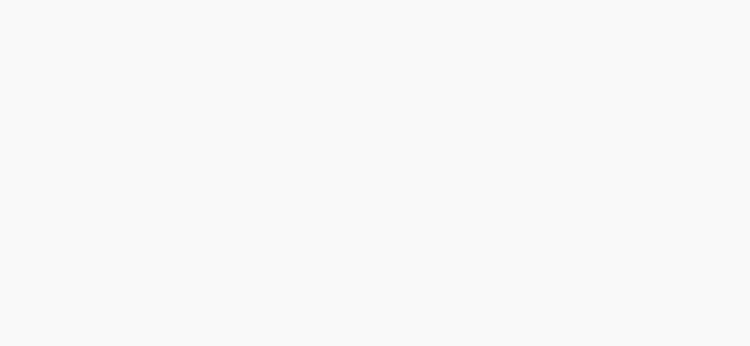
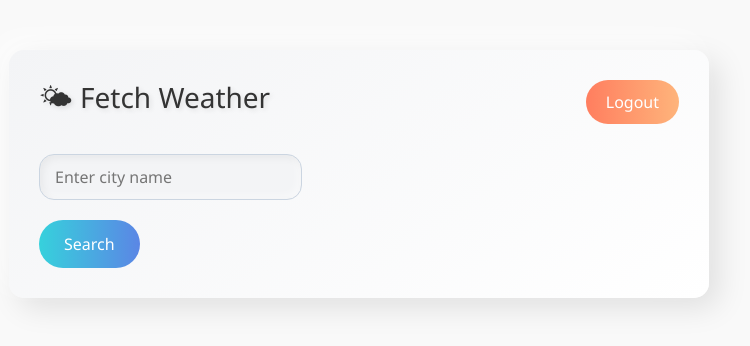
Before and after one commit to Aditya0o7/FSD, a React (Vite) app in the folder Day13/user-login-app/: page /weather in a window 1280 px wide. Before the commit this address had no page. Shown: the top 346 px of the page, without its empty margins (281-1031 px from the left). Built offline with nearby package versions, Linux system fonts and the light colour scheme.

Commit message:
Weather fetch

```diff
--- a/Day13/user-login-app/src/App.jsx
+++ b/Day13/user-login-app/src/App.jsx
@@ -4,14 +4,15 @@
 import Login from "./Components/Login";
 import Register from "./Components/Register";
 import Dashboard from "./Components/Dashboard";
-import Notification from "./Components/Notification";
+import Weather from "./Components/Weather";
 import "./style.css";
 
 const App = () => {
   const [data, setData] = useState();
+
+
   return (
     <div>
-
       <BrowserRouter>
         <Routes>
           <Route path="/" element={<MainLayout />}>
@@ -19,7 +20,7 @@
             <Route path="register" element={<Register regData={setData} />} />
           </Route>
           <Route path="dashboard" element={<Dashboard regDash={data} />} />
-
+          <Route path="weather" element={<Weather />} />
         </Routes>
       </BrowserRouter>
     </div>
--- a/Day13/user-login-app/src/Components/Dashboard.jsx
+++ b/Day13/user-login-app/src/Components/Dashboard.jsx
@@ -1,4 +1,4 @@
-import React, { useState } from "react";
+import React, { useState, useEffect } from "react";
 import "bootstrap/dist/css/bootstrap.min.css";
 import "./dashboardStyle.css";
 import Notification from "./Notification";
@@ -7,6 +7,12 @@
 const DashBoard = ({ regDash }) => {
   const navigate = useNavigate();
   const [notification, setNotification] = useState(null);
+  const [fadeInClass, setFadeInClass] = useState("");
+
+  useEffect(() => {
+    setFadeInClass("fade-in");
+  }, []);
+
   const handleLogout = () => {
     setNotification({ message: "Logged out successfully!", type: "info" });
     setTimeout(() => {
@@ -14,8 +20,13 @@
       navigate("/");
     }, 1000);
   };
+
+  const fetchWeather = () => {
+    navigate("/weather");
+  };
+
   return (
-    <div className="dashboard-container">
+    <div className={`dashboard-container ${fadeInClass}`}>
       <div className="dashboard-header">
         <h1>🚀 User Dashboard</h1>
         <button className="logout-btn" onClick={handleLogout}>Logout</button>
@@ -31,7 +42,7 @@
         </div>
         <div className="action-section">
           <p className="fetch-message">Click the button below to fetch weather updates:</p>
-          <button className="fetch-btn">Fetch Weather</button>
+          <button className="fetch-btn" onClick={fetchWeather}>Fetch Weather</button>
         </div>
       </div>
       {notification && (
--- /dev/null
+++ b/Day13/user-login-app/src/Components/Weather.jsx
@@ -0,0 +1,96 @@
+import React, { useState, useEffect } from "react";
+import "bootstrap/dist/css/bootstrap.min.css";
+import "./weatherStyle.css";
+import { useNavigate } from "react-router-dom";
+import Notification from "./Notification";
+
+const Weather = () => {
+    const [notification, setNotification] = useState(null);
+    const [city, setCity] = useState("");
+    const [weatherData, setWeatherData] = useState(null);
+    const [error, setError] = useState(null);
+    const [fadeInClass, setFadeInClass] = useState("");
+    const navigate = useNavigate();
+    const apiKey = "15a3dbda9fe98615b50fd962aa0fcc3e";
+
+    useEffect(() => {
+
+        setFadeInClass("fade-in");
+    }, []);
+
+    const fetchWeather = async () => {
+        if (!city) {
+            setNotification({ message: "Please enter a city name", type: "error" });
+            return;
+        }
+        setNotification(null);
+        try {
+            const response = await fetch(
+                `https://api.openweathermap.org/data/2.5/weather?q=${city}&units=metric&appid=${apiKey}`
+            );
+            if (!response.ok) {
+                setNotification({ message: "City not found", type: "error" });
+                throw new Error("City not found");
+            }
+            const data = await response.json();
+            setWeatherData({
+                temp: data.main.temp,
+                description: data.weather[0].description,
+                icon: `https://openweathermap.org/img/wn/${data.weather[0].icon}@2x.png`,
+                city: data.name,
+            });
+            setError(null);
+        } catch (err) {
+            setWeatherData(null);
+            setError(err.message);
+            setNotification({ message: err.message, type: "error" });
+        }
+    };
+
+    const handleLogout = () => {
+        navigate("/");
+    };
+
+    return (
+        <div className={`weather-container ${fadeInClass}`}>
+            <div className="weather-header">
+                <h1>🌤 Fetch Weather</h1>
+                <button className="logout-btn" onClick={handleLogout}>
+                    Logout
+                </button>
+            </div>
+            <div className="search-section">
+                <input
+                    type="text"
+                    placeholder="Enter city name"
+                    value={city}
+                    onChange={(e) => setCity(e.target.value)}
+                    className="search-bar"
+                />
+                <button onClick={fetchWeather} className="search-btn">
+                    Search
+                </button>
+            </div>
+            {error && <p className="error-message">{error}</p>}
+            {weatherData && (
+                <div className="weather-details">
+                    <h2>{weatherData.city}</h2>
+                    <p>
+                        Temperature: {weatherData.temp}°C <br />
+                        Description: {weatherData.description}
+                    </p>
+                    <img src={weatherData.icon} alt="weather icon" />
+                </div>
+            )}
+            {notification && (
+                <Notification
+                    message={notification.message}
+                    type={notification.type}
+                    onClose={() => setNotification(null)}
+                />
+            )}
+        </div>
+    );
+};
+
+export default Weather;
--- a/Day13/user-login-app/src/Components/authStyle.css
+++ b/Day13/user-login-app/src/Components/authStyle.css
@@ -40,6 +40,7 @@
     box-shadow: 0px 0px 8px rgba(37, 99, 235, 0.5);
     outline: none;
     border-color: #2563eb;
+    scale: 1.01;
   }
 
   .auth-btn {
@@ -85,3 +86,7 @@
       width: 90%;
     }
   }
+
+  .fade-in {
+    animation: fadeIn 5s ease-in-out;
+}
--- /dev/null
+++ b/Day13/user-login-app/src/Components/weatherStyle.css
@@ -0,0 +1,124 @@
+.weather-container {
+    max-width: 700px;
+    margin: 50px auto;
+    padding: 30px;
+    background: linear-gradient(145deg, #f3f4f6, #ffffff);
+    border-radius: 15px;
+    box-shadow: 10px 10px 30px rgba(0, 0, 0, 0.1), -10px -10px 30px rgba(255, 255, 255, 0.8);
+    transition: transform 0.3s ease, box-shadow 0.3s ease;
+  }
+
+  .weather-container:hover {
+    transform: translateY(-10px);
+    box-shadow: 15px 15px 35px rgba(0, 0, 0, 0.15), -15px -15px 35px rgba(255, 255, 255, 0.85);
+  }
+
+  .weather-header {
+    display: flex;
+    justify-content: space-between;
+    align-items: center;
+    margin-bottom: 30px;
+  }
+
+  .weather-header h1 {
+    font-size: 28px;
+    color: #333;
+    text-shadow: 2px 2px 5px rgba(0, 0, 0, 0.1);
+  }
+
+  .logout-btn {
+    padding: 10px 20px;
+    font-size: 16px;
+    background: linear-gradient(90deg, #ff7e5f, #feb47b);
+    border: none;
+    border-radius: 25px;
+    color: #fff;
+    cursor: pointer;
+    transition: all 0.3s ease;
+  }
+
+  .logout-btn:hover {
+    background: linear-gradient(90deg, #feb47b, #ff7e5f);
+    box-shadow: 0px 5px 15px rgba(255, 126, 95, 0.5);
+  }
+
+  .search-bar {
+    margin-bottom: 20px;
+    display: flex;
+    justify-content: center;
+    align-items: center;
+    gap: 10px;
+
+  }
+
+  .search-bar {
+    background: #f3f4f6;
+    border: 1px solid #cbd5e1;
+    border-radius: 15px;
+    padding: 10px 15px;
+    box-shadow: inset 3px 3px 8px rgba(0, 0, 0, 0.05), inset -3px -3px 8px rgba(255, 255, 255, 0.5);
+    transition: all 0.3s ease;
+    flex: 1;
+  }
+
+  .search-bar:focus {
+    box-shadow: 0px 0px 8px rgba(37, 99, 235, 0.5);
+    outline: none;
+    border-color: #2563eb;
+    scale: 1.01;
+  }
+
+  .search-btn {
+    padding: 12px 25px;
+    font-size: 16px;
+    background: linear-gradient(90deg, #36d1dc, #5b86e5);
+    border: none;
+    border-radius: 25px;
+    color: white;
+    cursor: pointer;
+    transition: all 0.3s ease;
+  }
+
+  .search-btn:hover {
+    background: linear-gradient(90deg, #5b86e5, #36d1dc);
+    box-shadow: 0px 5px 15px rgba(91, 134, 229, 0.5);
+    transform: translateY(-3px);
+  }
+
+  .weather-details {
+    margin-top: 30px;
+    text-align: center;
+    animation: fadeIn 0.5s ease-out;
+  }
+
+  .weather-details h2 {
+    font-size: 22px;
+    color: #333;
+    margin-bottom: 15px;
+  }
+
+  .weather-details p {
+    font-size: 18px;
+    color: #555;
+  }
+
+  .weather-icon {
+    width: 100px;
+    height: 100px;
+    margin: 20px auto;
+  }
+
+  @keyframes fadeIn {
+    from {
+      opacity: 0;
+      transform: translateY(20px);
+    }
+    to {
+      opacity: 1;
+      transform: translateY(0);
+    }
+  }
+
+  .fade-in {
+    animation: fadeIn 0.5s ease-in-out;
+}
```
Also changed, not shown: Day13/user-login-app/src/style.css (line endings or trailing spaces).
